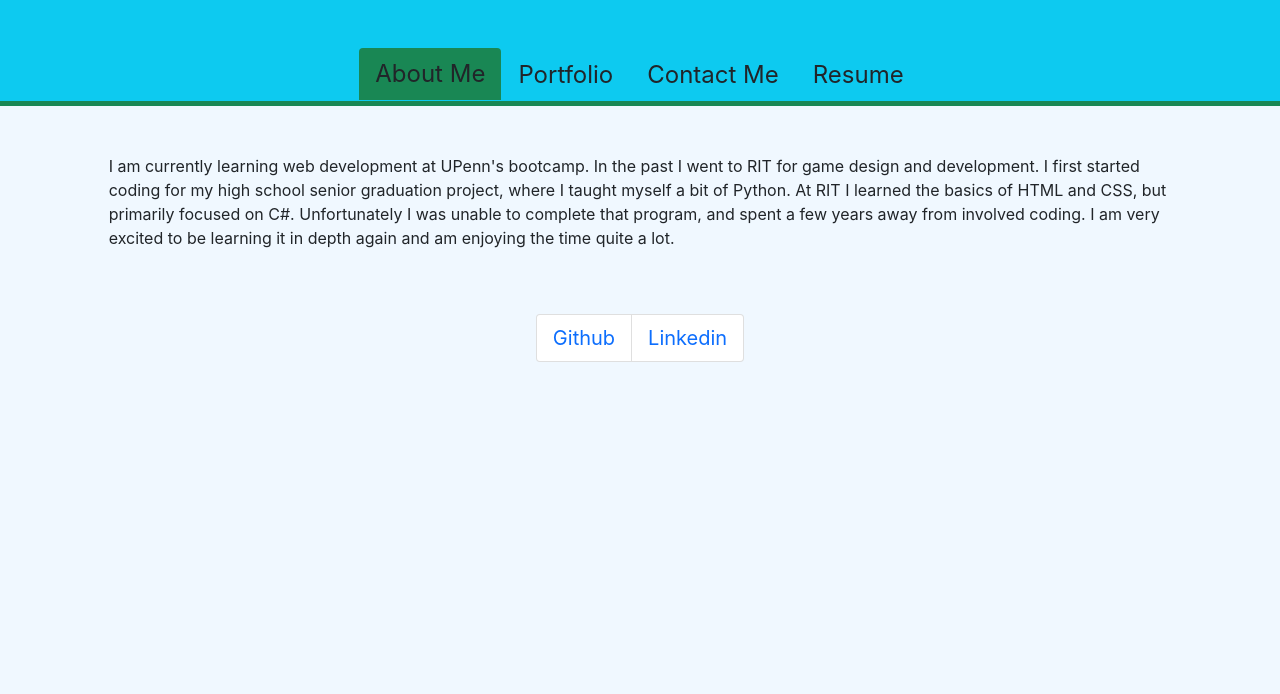
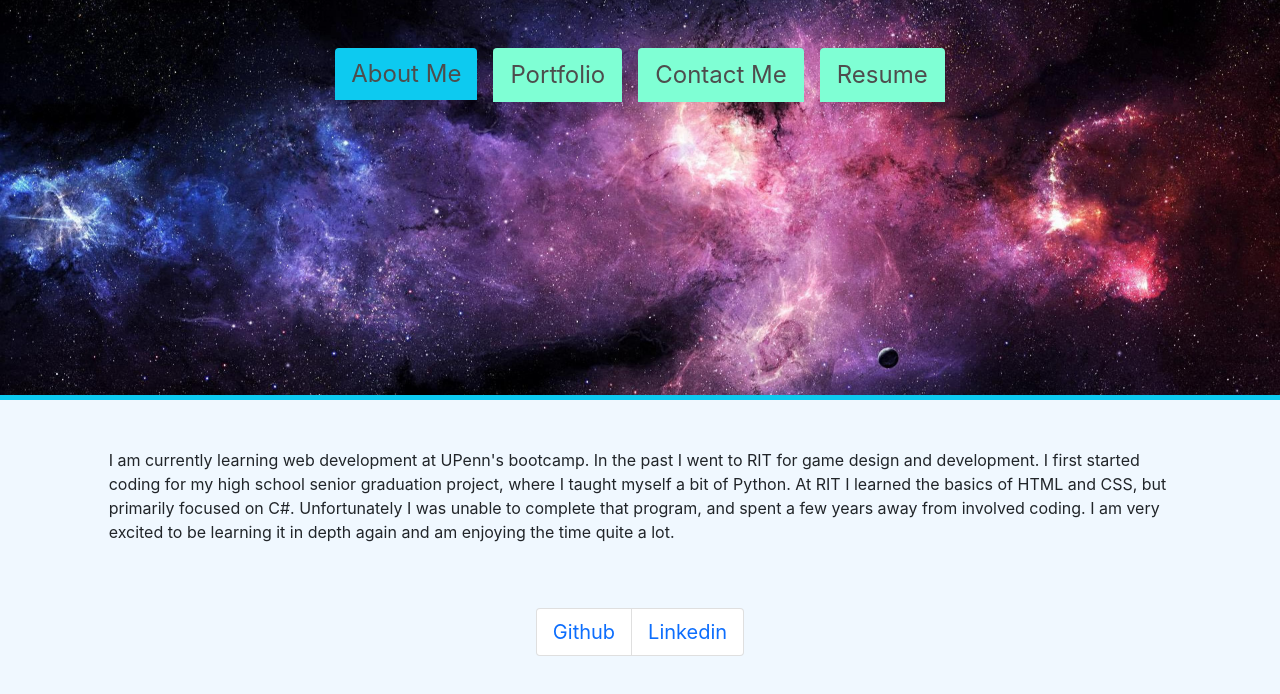
Before and after one commit to MHranek/React-Portfolio, a React (Create React App) app: page / in a window 1280 px wide. Shown: the top 694 px of the page. Built offline with nearby package versions, Linux system fonts and the light colour scheme; the HTML template or start-up script is replaced by a standard one.

Commit message:
Added space hero image

```diff
--- a/src/components/Navigate.js
+++ b/src/components/Navigate.js
@@ -2,13 +2,13 @@ import React from 'react';
 
 function Navigate({ currentPage, handlePageChange }) {
     return (
-        <nav className='bg-info pt-5 border-bottom border-5 border-success fs-4 mb-5'>
+        <nav className='pt-5 border-bottom border-5 border-info fs-4 mb-5' id='hero-image'>
             <ul className='nav nav-tabs justify-content-center border-0'>
                 <li className='nav-item'>
                     <a
                         href='#About'
                         onClick={() => handlePageChange('About')}
-                        className={`${currentPage === 'About' ? 'nav-link active bg-success border-0' : 'nav-link'} text-dark`}
+                        className={`${currentPage === 'About' ? 'nav-link active bg-info border-0' : 'nav-link'} mx-2`}
                     >
                         About Me
                     </a>
@@ -17,7 +17,7 @@ function Navigate({ currentPage, handlePageChange }) {
                     <a
                         href='#Portfolio'
                         onClick={() => handlePageChange('Portfolio')}
-                        className={`${currentPage === 'Portfolio' ? 'nav-link active bg-success border-0' : 'nav-link'} text-dark`}
+                        className={`${currentPage === 'Portfolio' ? 'nav-link active bg-info border-0' : 'nav-link'} mx-2`}
                     >
                         Portfolio
                     </a>
@@ -26,7 +26,7 @@ function Navigate({ currentPage, handlePageChange }) {
                     <a
                         href='#Contact'
                         onClick={() => handlePageChange('Contact')}
-                        className={`${currentPage === 'Contact' ? 'nav-link active bg-success border-0' : 'nav-link'} text-dark`}
+                        className={`${currentPage === 'Contact' ? 'nav-link active bg-info border-0' : 'nav-link'} mx-2`}
                     >
                         Contact Me
                     </a>
@@ -35,7 +35,7 @@ function Navigate({ currentPage, handlePageChange }) {
                 <a
                         href='#Resume'
                         onClick={() => handlePageChange('Resume')}
-                        className={`${currentPage === 'Resume' ? 'nav-link active bg-success border-0' : 'nav-link'} text-dark`}
+                        className={`${currentPage === 'Resume' ? 'nav-link active bg-info border-0' : 'nav-link'} mx-2`}
                     >
                         Resume
                     </a>
--- a/src/index.css
+++ b/src/index.css
@@ -14,3 +14,15 @@ code {
   font-family: source-code-pro, Menlo, Monaco, Consolas, 'Courier New',
     monospace;
 }
+
+#hero-image {
+  background-image: url('./images/space_background.jpg');
+  background-size: cover;
+  background-position: center;
+  height: 400px;
+}
+
+#hero-image ul li a {
+  color: #4D4D4D;
+  background-color: aquamarine;
+}
```
